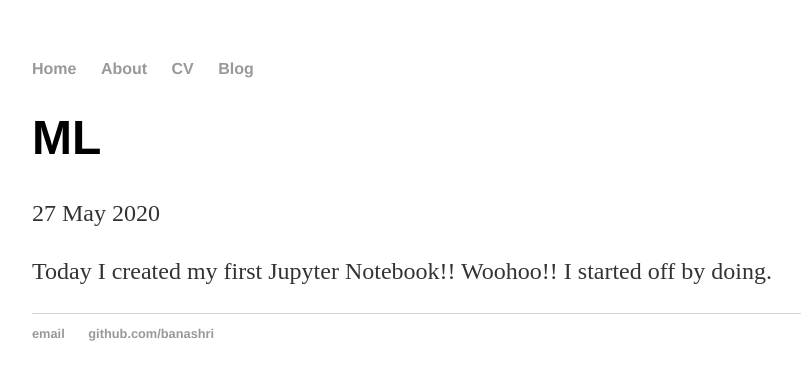
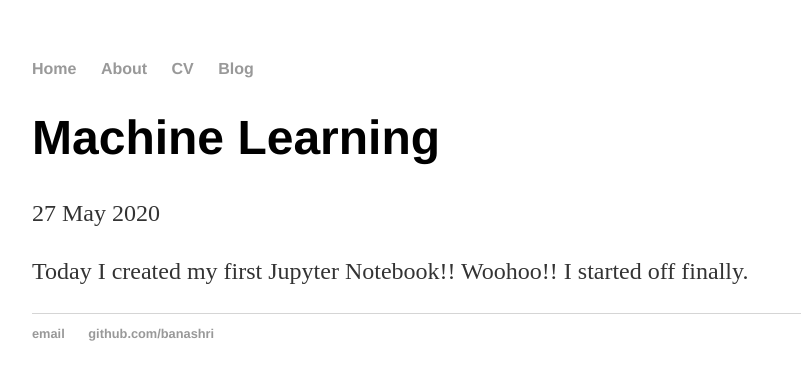
Before and after one commit to Banashri/banashri.github.io, a Jekyll site: the page built from _posts/2020-05-27-ml.md, in a window 1280 px wide. Shown: the top 380 px of the page, without its empty margins (160-961 px from the left). Built offline with Jekyll 4.4.1, drawn with Linux system fonts in a browser that asks for light colours.

Commit message:
Update 2020-05-27-ml.md

```diff
--- a/_posts/2020-05-27-ml.md
+++ b/_posts/2020-05-27-ml.md
@@ -1,7 +1,7 @@
 ---
 layout: post
-title: "ML"
+title: "Machine Learning"
 date: 2020-05-27
 ---
 
-Today I created my first Jupyter Notebook!! Woohoo!! I started off by doing.
+Today I created my first Jupyter Notebook!! Woohoo!! I started off finally.
```
